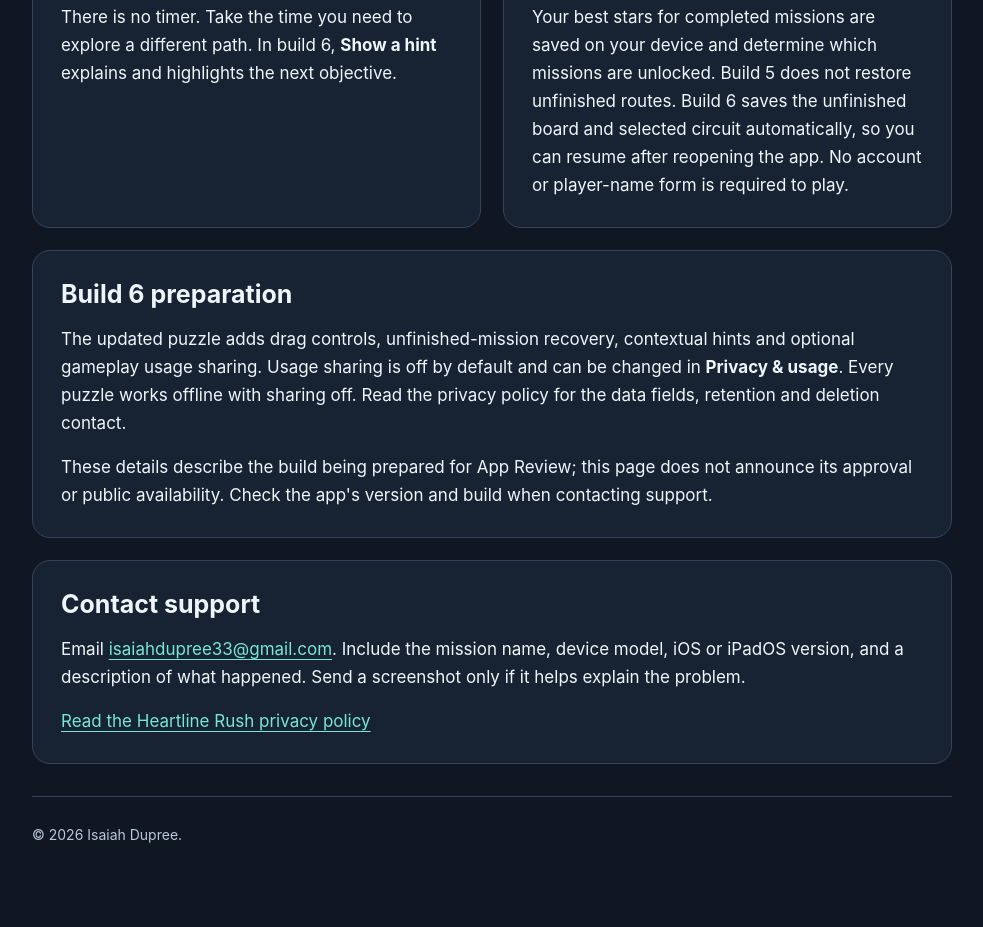
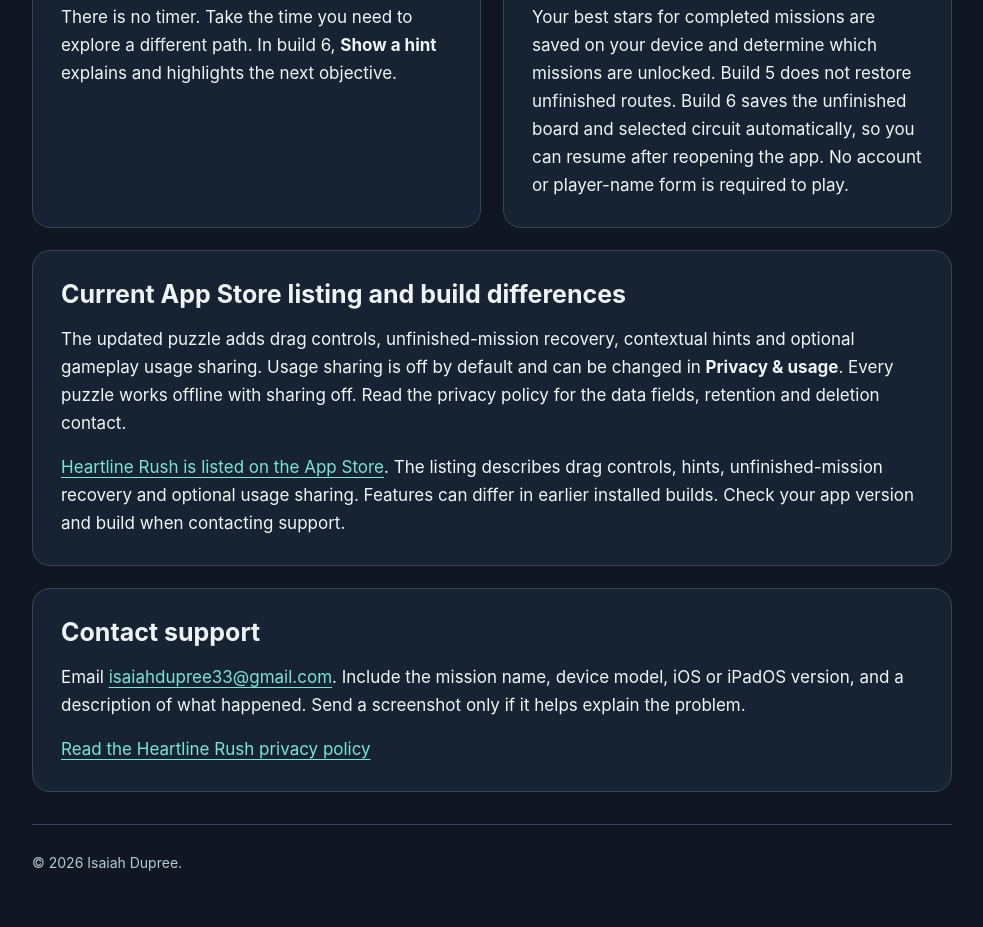
Before and after one commit to IsaiahDupree/sonance-apps, a plain HTML site: page heartline-rush/index.html in a window 1280 px wide. Shown: the part 961-1888 px from the top of the page, without its empty margins (148-1131 px from the left). Before the commit the page ends 1859 px from the top, so only its background shows below. Drawn offline with Linux system fonts and the light colour scheme.

Commit message:
Clarify Heartline Rush support after public storefront listing

```diff
--- a/heartline-rush/index.html
+++ b/heartline-rush/index.html
@@ -55,9 +55,9 @@ footer{padding:26px 0 52px;border-top:1px solid var(--line);color:var(--muted);f
         <p>Your best stars for completed missions are saved on your device and determine which missions are unlocked. Build 5 does not restore unfinished routes. Build 6 saves the unfinished board and selected circuit automatically, so you can resume after reopening the app. No account or player-name form is required to play.</p>
       </section>
       <section class="card wide">
-        <h2>Build 6 preparation</h2>
+        <h2>Current App Store listing and build differences</h2>
         <p>The updated puzzle adds drag controls, unfinished-mission recovery, contextual hints and optional gameplay usage sharing. Usage sharing is off by default and can be changed in <strong>Privacy &amp; usage</strong>. Every puzzle works offline with sharing off. Read the privacy policy for the data fields, retention and deletion contact.</p>
-        <p>These details describe the build being prepared for App Review; this page does not announce its approval or public availability. Check the app's version and build when contacting support.</p>
+        <p><a href="https://apps.apple.com/us/app/heartline-rush/id6814224771">Heartline Rush is listed on the App Store</a>. The listing describes drag controls, hints, unfinished-mission recovery and optional usage sharing. Features can differ in earlier installed builds. Check your app version and build when contacting support.</p>
       </section>
       <section class="card wide">
         <h2>Contact support</h2>
```
